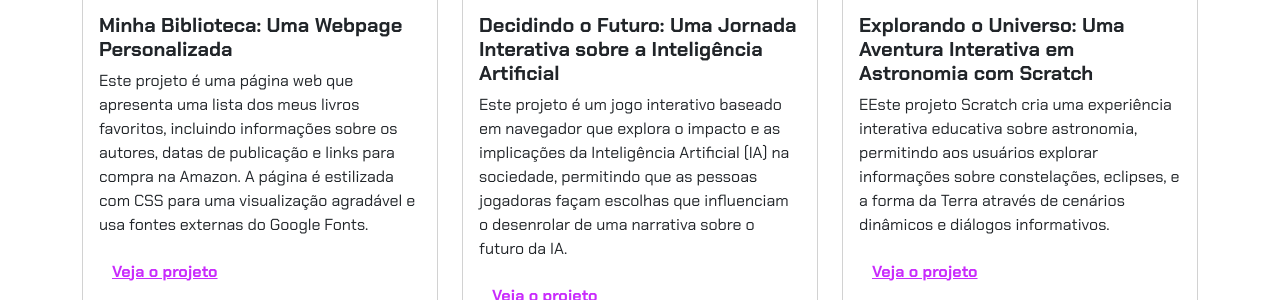
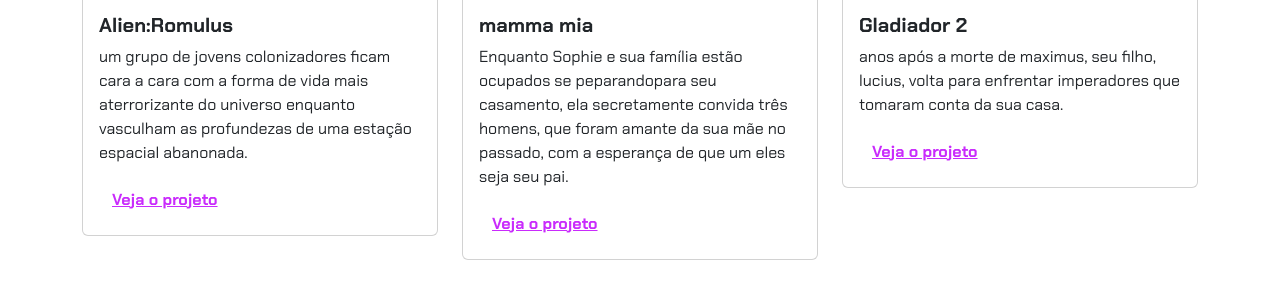
Before and after one commit to joaopedrocruz2023/portifolho, a plain HTML site: page index.html in a window 1280 px wide. Shown: the part 369-669 px from the top of the page. Drawn offline with nearby package versions, Linux system fonts and the light colour scheme.

Commit message:
Update index.html

```diff
--- a/index.html
+++ b/index.html
@@ -26,18 +26,16 @@
         </div>
     </header>
     <main class="container mt-5">
-        <h2>Meus projetos</h2>
+        <h2>Meus filmes favoritos</h2>
         <div class="row">
             <!-- Projeto 1 -->
             <div class="col-md-4">
                 <div class="card">
                     <img src="img/projeto-1.png" class="card-img-top" alt="Imagem do projeto de biblioteca virtual">
                     <div class="card-body">
-                        <h5 class="card-title">Minha Biblioteca: Uma Webpage Personalizada</h5>
-                        <p class="card-text">Este projeto é uma página web que apresenta uma lista dos meus livros
-                            favoritos, incluindo informações sobre os autores, datas de publicação e links para compra
-                            na Amazon. A página é estilizada com CSS para uma visualização agradável e usa fontes
-                            externas do Google Fonts.
+                        <h5 class="card-title">Alien:Romulus</h5>
+                        <p class="card-text">um grupo de jovens colonizadores ficam cara a cara com a forma de vida mais
+                            aterrorizante do universo enquanto vasculham as profundezas de uma estação espacial abanonada.
                         </p>
                         <button type="button" class="btn btn-link" data-bs-toggle="modal" data-bs-target="#modal1">Veja
                             o projeto</button>
@@ -49,12 +47,10 @@
                 <div class="card">
                     <img src="img/projeto-2.png" class="card-img-top" alt="Imagem do projeto de biblioteca virtual">
                     <div class="card-body">
-                        <h5 class="card-title">Decidindo o Futuro: Uma Jornada Interativa sobre a Inteligência
-                            Artificial</h5>
-                        <p class="card-text">Este projeto é um jogo interativo baseado em navegador que explora o
-                            impacto e as implicações da Inteligência Artificial (IA) na sociedade, permitindo que as
-                            pessoas jogadoras façam escolhas que influenciam o desenrolar de uma narrativa sobre o
-                            futuro da IA.</p>
+                        <h5 class="card-title">mamma mia</h5>
+                        <p class="card-text">Enquanto Sophie e sua família estão ocupados se peparandopara seu casamento,
+                            ela secretamente convida três homens, que foram amante da sua mãe no passado, com a esperança
+                            de que um eles seja seu pai.</p>
                         <button type="button" class="btn btn-link" data-bs-toggle="modal" data-bs-target="#modal2">Veja
                             o projeto</button>
                     </div>
@@ -66,11 +62,10 @@
                 <div class="card">
                     <img src="img/projeto-3.png" class="card-img-top" alt="Imagem do projeto de biblioteca virtual">
                     <div class="card-body">
-                        <h5 class="card-title">Explorando o Universo: Uma Aventura Interativa em Astronomia com Scratch
+                        <h5 class="card-title">Gladiador 2
                         </h5>
-                        <p class="card-text">EEste projeto Scratch cria uma experiência interativa educativa sobre
-                            astronomia, permitindo aos usuários explorar informações sobre constelações, eclipses, e a
-                            forma da Terra através de cenários dinâmicos e diálogos informativos.
+                        <p class="card-text">anos após a morte de maximus, seu filho, lucius, volta para enfrentar
+                            imperadores que tomaram conta da sua casa.
                         </p>
                         <button type="button" class="btn btn-link" data-bs-toggle="modal" data-bs-target="#modal3">Veja
                             o projeto</button>
```
